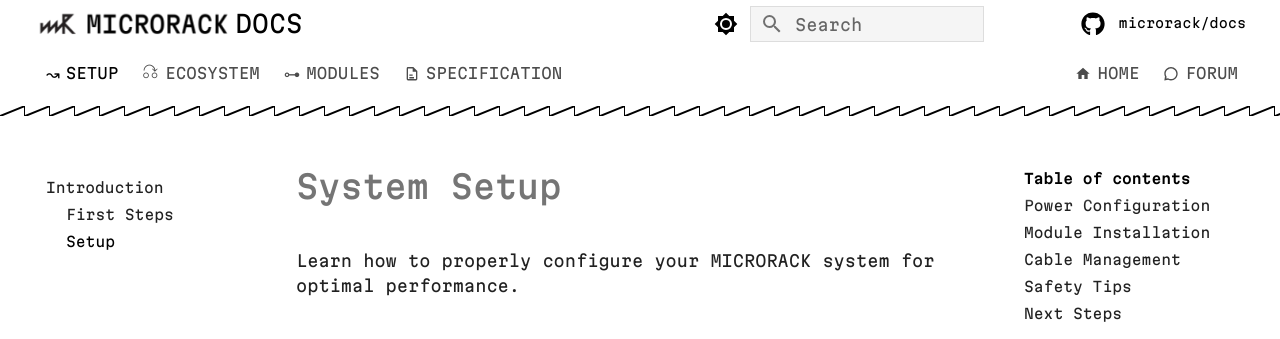
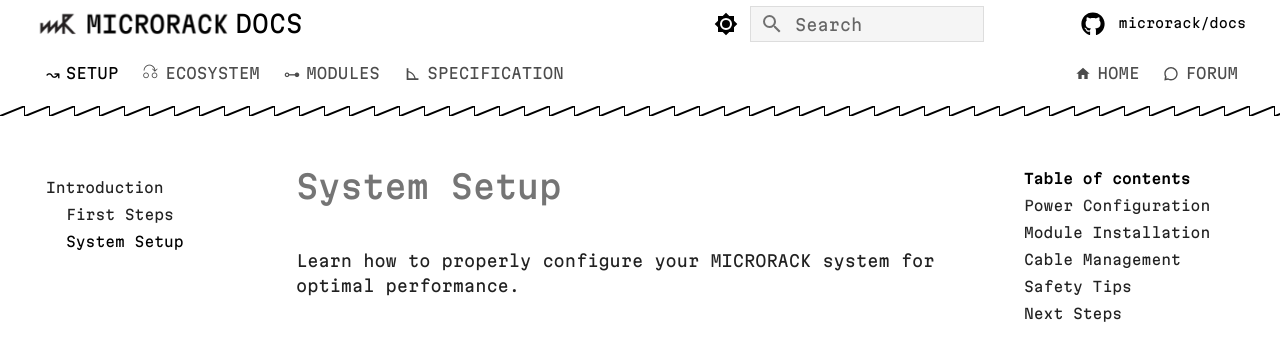
Before and after one commit to microrack/docs-test, an MkDocs documentation site: the page built from docs/setup/system-setup.md, in a window 1280 px wide and 900 px high. Shown: the top 339 px of the window. Built offline with MkDocs 1.6.1 and Material for MkDocs 9.7.7, drawn with Linux system fonts in a browser that asks for light colours; comment, search, counter and statistics services are not loaded.

Commit message:
Fix icons

```diff
--- a/docs/assets/extra.js
+++ b/docs/assets/extra.js
@@ -33,7 +33,7 @@ document.addEventListener('DOMContentLoaded', function() {
       'Setup': '<span style="margin-right: 0.3rem; font-size: 1.1em; vertical-align: middle; display: inline-block; transform: translateY(-1px);">↝</span>',
       'Ecosystem': '<span style="margin-right: 0.3rem; line-height: 0.85em; font-size: 1.4em; vertical-align: middle; display: inline-block; transform: translateY(-3px) scaleX(-1);">⎌</span>',
       'Modules': '<span style="margin-right: 0.3rem; font-size: 1.1em; vertical-align: middle; display: inline-block; transform: translateY(-1px);">⊶</span>',
-      'Specification': '<svg xmlns="http://www.w3.org/2000/svg" viewBox="0 0 24 24" width="16" height="16" style="vertical-align: middle; margin-right: 0.3rem;"><path fill="currentColor" d="M14 2H6a2 2 0 0 0-2 2v16a2 2 0 0 0 2 2h12a2 2 0 0 0 2-2V8l-6-6m4 18H6V4h7v5h5v11m-5-5H8v-2h5v2m2 4H8v-2h7v2"/></svg>'
+      'Specification': '<span style="margin-right: 0.3rem; line-height: 0.85em; font-size: 1.4em; vertical-align: middle; display: inline-block; transform: translateY(-1px);">⊾</span>'
     };
 
     document.querySelectorAll('.md-tabs__link').forEach(link => {
--- a/mkdocs.yml
+++ b/mkdocs.yml
@@ -77,9 +77,9 @@ nav:
 - Setup:
   - Introduction: index.md
   - First Steps: setup/first-steps/index.md
-  - Setup: setup/setup/index.md
+  - System Setup: setup/system-setup.md
 - Ecosystem:
-  - Overview: ecosystem/index.md
+  - Ecosystem: ecosystem/index.md
   - Power: ecosystem/power/index.md
   - I/O: ecosystem/io/index.md
   - Chassis: ecosystem/chassis/index.md
```
Also changed, not shown: docs/setup/system-setup.md (renamed from docs/setup/setup/index.md).
